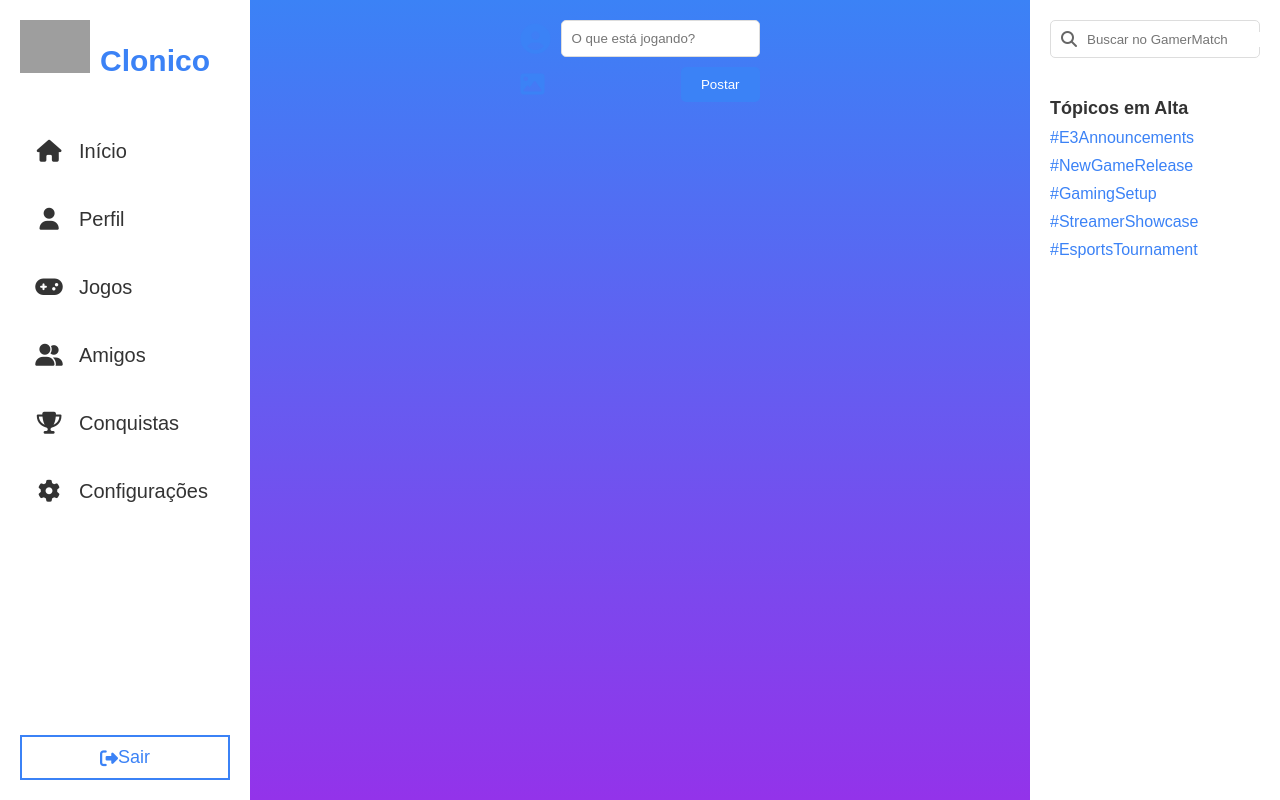
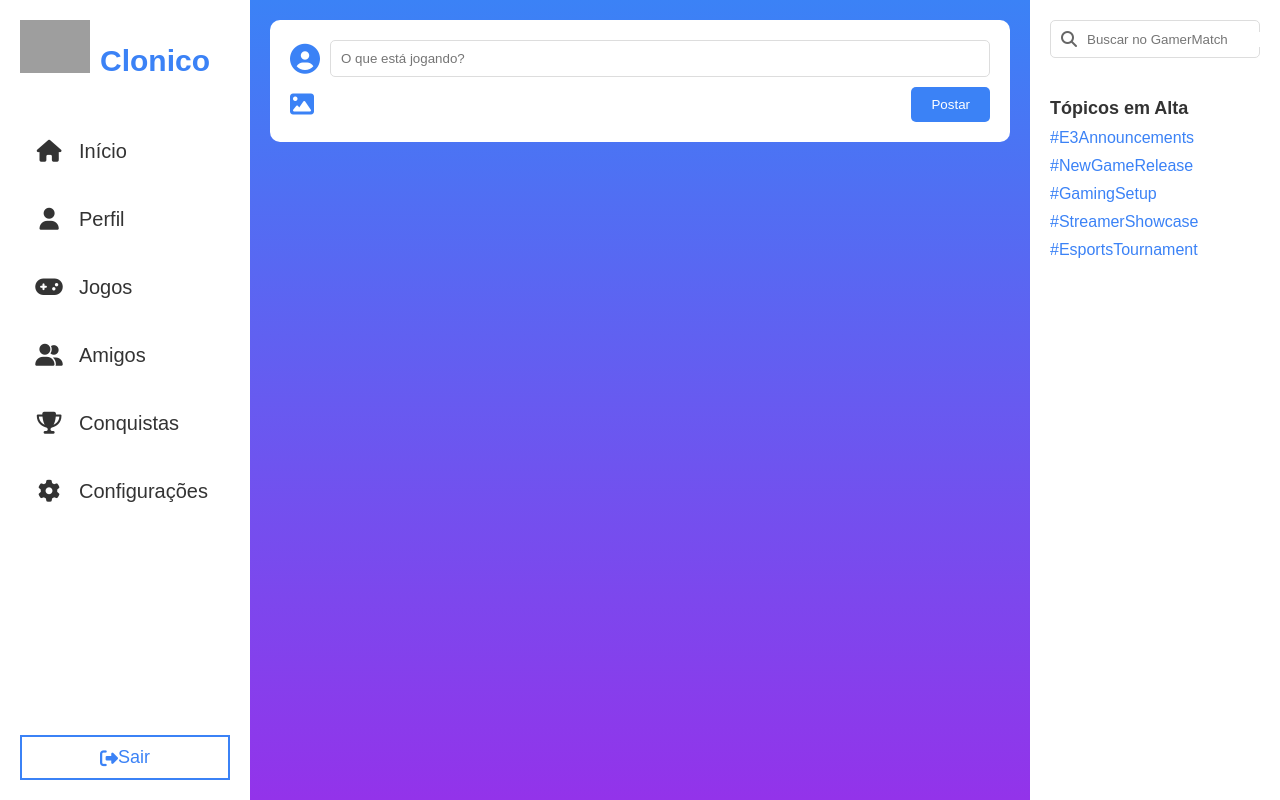
Before and after one commit to dev-be/clonico, a FastAPI app: page /feed in a window 1280 px wide. Run offline with FastAPI, Linux system fonts and the light colour scheme; data that the repository does not hold is empty; grey boxes are pictures that could not be loaded.

Commit message:
remoção edit anterior

```diff
--- a/static/css/feed.css
+++ b/static/css/feed.css
@@ -11,7 +11,6 @@ body {
 }
 .layout {
     display: flex;
-    justify-content: space-between;
     height: 100vh; /* Altura total da janela */
 }
 /* Sidebar */
@@ -91,18 +90,10 @@ body {
 }
 /* Feed Principal */
 .feed {
+    flex-grow: 1; /* Permite que o feed ocupe o espaço restante */
     padding: 20px;
     overflow-y: auto; /* Rolagem se o conteúdo for muito longo */
 }
-<<<<<<< HEAD
-
-/* scrollbar custom */
-.custom-scrollbar-css::-webkit-scrollbar {
-    display: none;
-}
-
-=======
->>>>>>> ca53d0e365a3330bb639e68c7f3f0fb3bf861b3d
 /* Novo Post */
 .new-post {
     background-color: #fff;
@@ -150,12 +141,6 @@ body {
     cursor: pointer;
 }
 /* Post Card */
-.post-conteiner {
-    /* height: 50%; */
-    flex-grow: 0; /* Impede que a div cresça automaticamente */
-    flex-basis: 200px; /* Define uma largura base para a div */
-}
-
 .post-card {
     background-color: #fff;
     padding: 20px;
@@ -189,21 +174,10 @@ body {
     margin-bottom: 20px;
 }
 .post-image-placeholder {
-    display: flex;
-    justify-content: center;
-    align-items: center;
-
     background-color: #eee;
-    height: 600px;
+    height: 200px;
     border-radius: 10px;
     margin-bottom: 20px;
-    overflow: hidden;
-}
-.post-image-placeholder img {
-    width: 100%;
-    height: 100%;
-    object-fit: contain;
-    border-radius: 10px;
 }
 .post-footer {
     display: flex;
```
